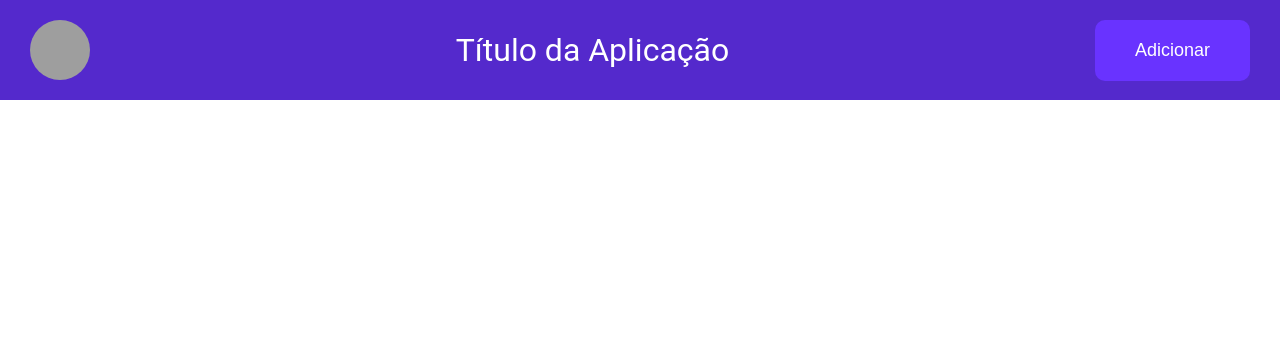
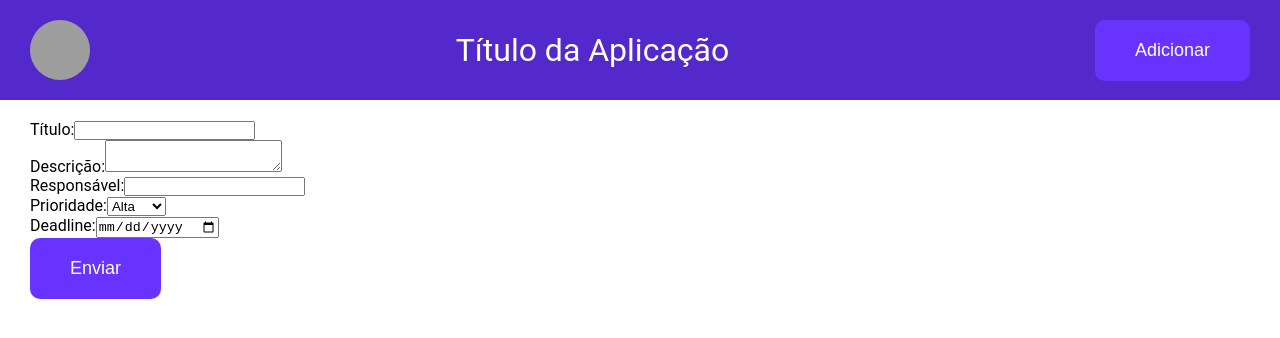
Before and after one commit to gabrielmds222/ESIG-Teste-Tecnico, an Angular app in the folder frontend/: page / in a window 1280 px wide. Shown: the top 338 px of the page. Built offline with nearby package versions, Linux system fonts and the light colour scheme; grey boxes are pictures that could not be loaded.

Commit message:
feat: Adiciona formulário de busca

```diff
--- a/frontend/src/app/app.component.html
+++ b/frontend/src/app/app.component.html
@@ -4,8 +4,35 @@
     <div class="title">Título da Aplicação</div>
     <button class="btn">Adicionar</button>
   </header>
-  <main>
-    <div>Oppan</div>
+
+  <main class="main">
+    <form class="form">
+      <div class="form-group">
+        <label for="titulo">Título:</label>
+        <input type="text" id="titulo" name="titulo" />
+      </div>
+      <div class="form-group">
+        <label for="descricao">Descrição:</label>
+        <textarea id="descricao" name="descricao"></textarea>
+      </div>
+      <div class="form-group">
+        <label for="responsavel">Responsável:</label>
+        <input type="text" id="responsavel" name="responsavel" />
+      </div>
+      <div class="form-group">
+        <label for="prioridade">Prioridade:</label>
+        <select id="prioridade" name="prioridade">
+          <option value="alta">Alta</option>
+          <option value="media">Média</option>
+          <option value="baixa">Baixa</option>
+        </select>
+      </div>
+      <div class="form-group">
+        <label for="deadline">Deadline:</label>
+        <input type="date" id="deadline" name="deadline" />
+      </div>
+      <button type="submit" class="btn">Enviar</button>
+    </form>
   </main>
 </div>
 
--- a/frontend/src/app/app.component.scss
+++ b/frontend/src/app/app.component.scss
@@ -39,3 +39,10 @@
 .btn:hover {
   background-color: #5015f4;
 }
+
+//////////////////////////////////////////////////////////////////////
+
+.main {
+  margin-top: 120px;
+  padding: 0 30px;
+}
```
